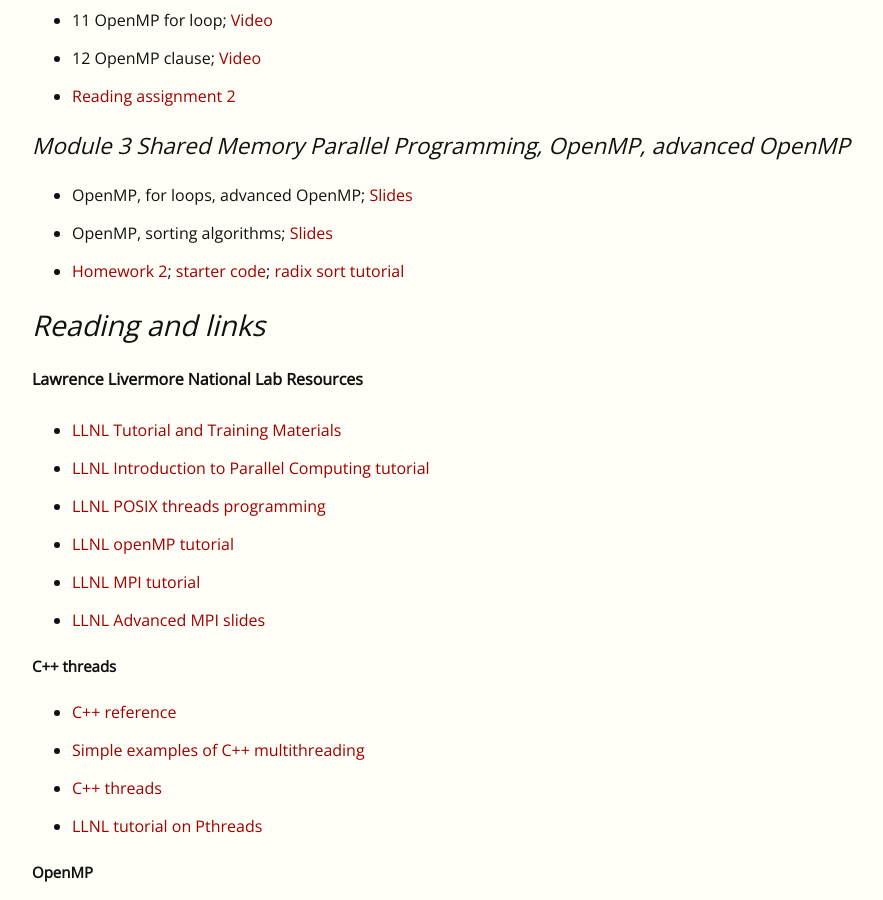
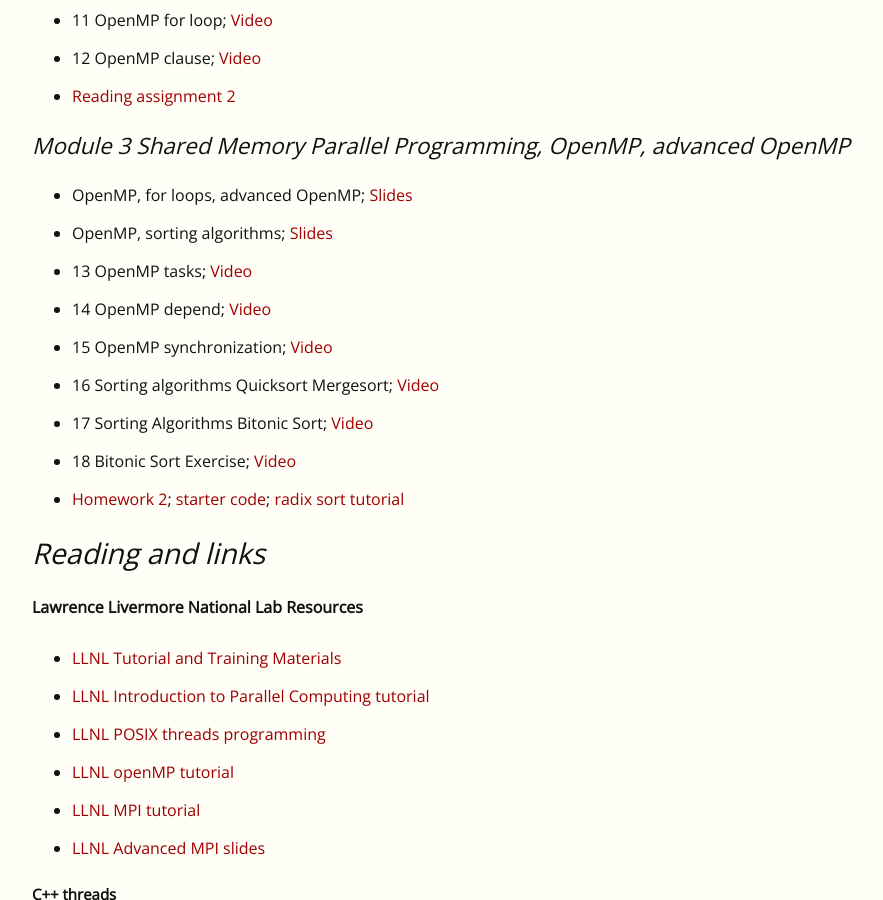
Before and after one commit to EricDarve/cme213-spring-2021, a Jekyll site: the page built from index.md, in a window 1280 px wide and 900 px high, scrolled down 1736 px. Shown: the whole window, without its empty margins (128-1011 px from the left). Built offline with Jekyll 4.4.1, drawn with Linux system fonts in a browser that asks for light colours.

Commit message:
index update

```diff
--- a/index.md
+++ b/index.md
@@ -58,6 +58,12 @@
 
 - OpenMP, for loops, advanced OpenMP; [Slides](Lecture Slides/Lecture_05/Lecture.html)
 - OpenMP, sorting algorithms; [Slides](Lecture Slides/Lecture_06/Lecture.html)
+- 13 OpenMP tasks; [Video](https://stanford-pilot.hosted.panopto.com/Panopto/Pages/Viewer.aspx?id=35aeb01b-2bde-4874-8e5c-ad040000c4d9)
+- 14 OpenMP depend; [Video](https://stanford-pilot.hosted.panopto.com/Panopto/Pages/Viewer.aspx?id=177e97ab-0811-48c6-8f43-ad04000dc0e3)
+- 15 OpenMP synchronization; [Video](https://stanford-pilot.hosted.panopto.com/Panopto/Pages/Viewer.aspx?id=578d24ec-4323-4e21-a8d4-ad0400267df5)
+- 16 Sorting algorithms Quicksort Mergesort; [Video](https://stanford-pilot.hosted.panopto.com/Panopto/Pages/Viewer.aspx?id=368a4b90-eb0f-4e78-bf4e-ad05017f6de7)
+- 17 Sorting Algorithms Bitonic Sort; [Video](https://stanford-pilot.hosted.panopto.com/Panopto/Pages/Viewer.aspx?id=2c1c540a-d757-4dd1-b9ae-ad060004de65)
+- 18 Bitonic Sort Exercise; [Video](https://stanford-pilot.hosted.panopto.com/Panopto/Pages/Viewer.aspx?id=29690a03-da5e-468c-bdfb-ad060014f654)
 - [Homework 2](Homework/hw2.pdf); [starter code](Homework/hw2.zip); [radix sort tutorial](Homework/RadixSortTutorial.pdf)
 
 ## Reading and links
```
